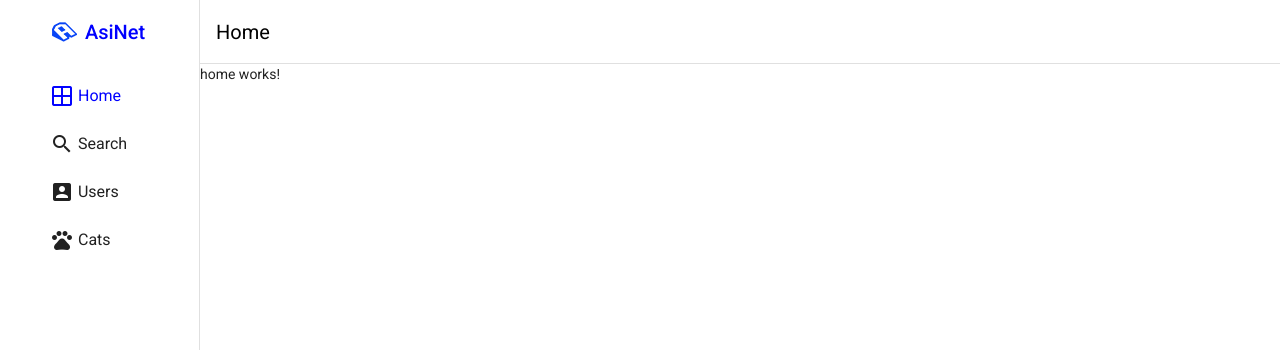
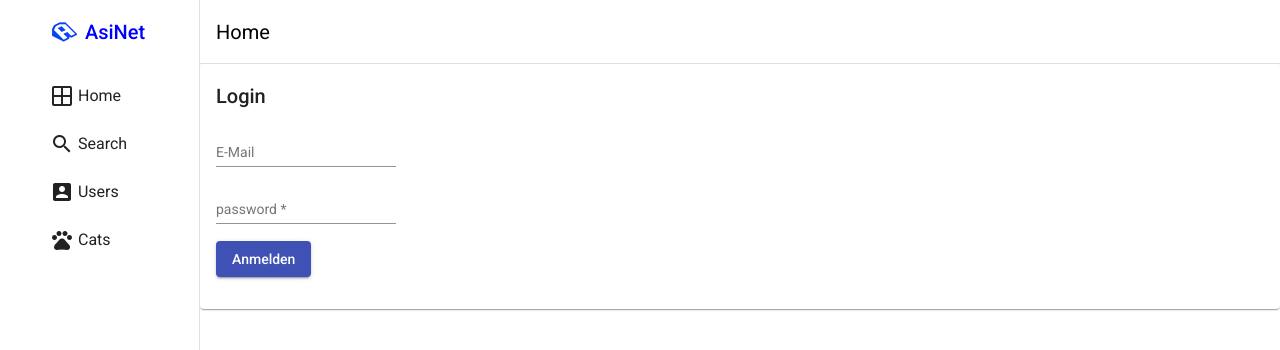
Before and after one commit to Derel20003/Asoziales-Netzwerk, an Angular app in the folder frontend/: page /auth in a window 1280 px wide. Before the commit this address led to /home. Shown: the top 350 px of the page. Built offline with nearby package versions, Linux system fonts and the light colour scheme.

Commit message:
Authentification on frontend

```diff
--- /dev/null
+++ b/frontend/src/app/auth/auth.component.html
@@ -0,0 +1,32 @@
+<mat-card>
+  <form [formGroup]="loginForm" (submit)="login()">
+    <mat-card-content>
+      <h2>Login</h2>
+      <div class="row">
+        <div class="col">
+          <mat-form-field>
+            <input matInput type="email" placeholder="E-Mail" formControlName="email">
+            <mat-error>
+              Bitte gültige E-Mail angeben!
+            </mat-error>
+          </mat-form-field>
+        </div>
+      </div>
+      <div class="row">
+        <div class="col">
+          <mat-form-field>
+            <input matInput type="password" placeholder="password" formControlName="password">
+            <mat-error>
+              Bitte gültiges Passwort angeben!
+            </mat-error>
+          </mat-form-field>
+        </div>
+      </div>
+      <div class="row">
+        <div class="col">
+          <button mat-raised-button color="primary">Anmelden</button>
+        </div>
+      </div>
+    </mat-card-content>
+  </form>
+</mat-card>
--- /dev/null
+++ b/frontend/src/app/auth/auth.component.ts
@@ -0,0 +1,40 @@
+import {Component, OnInit} from '@angular/core';
+import {FormBuilder, FormGroup, Validators} from "@angular/forms";
+import {AuthService} from "../services/auth.service";
+import {MatSnackBar} from "@angular/material/snack-bar";
+import {Router} from "@angular/router";
+
+@Component({
+  selector: 'app-auth',
+  templateUrl: './auth.component.html',
+  styleUrls: ['./auth.component.css']
+})
+export class AuthComponent implements OnInit {
+  loginForm: FormGroup;
+
+  constructor(private fb: FormBuilder, private authService: AuthService, private snackBar: MatSnackBar, private router: Router) {
+    this.loginForm = this.fb.group({
+      email: [null, Validators.email],
+      password: [null, Validators.required]
+    });
+  }
+
+  login(): void {
+    const val = this.loginForm.value;
+    this.authService.login(val.email, val.password).subscribe({
+      next: value => {
+        sessionStorage.setItem('id_token', value.token);
+        sessionStorage.setItem('expires_at', value.expires_at);
+        this.router.navigateByUrl('/res-list');
+      }, error: err => {
+        this.authService.logout();
+        this.snackBar.open(`Anmelden fehlgeschlagen: ${err.message}`, undefined,
+          {duration: 3000, panelClass: 'snackbar-dark'});
+      }
+    });
+  }
+
+  ngOnInit(): void {
+  }
+
+}
--- a/frontend/src/app/services/auth.service.ts
+++ b/frontend/src/app/services/auth.service.ts
@@ -7,13 +7,13 @@ import {Observable} from "rxjs";
   providedIn: 'root'
 })
 export class AuthService {
-  SERVER_URL = 'http://localhost:8080/api/auth/';
+  SERVER_URL = 'http://localhost:8080/auth/';
 
-  constructor(private http: HttpClient, private router: Router) {
+  constructor(private http: HttpClient) {
   }
 
-  login(userid: string, password: string): Observable<any> {
-    return this.http.post(this.SERVER_URL, {userId: userid, password: password});
+  login(email: string, password: string): Observable<any> {
+    return this.http.post(this.SERVER_URL, {email: email});
   }
 
   isLoggedIn(): boolean {
@@ -26,5 +26,4 @@ export class AuthService {
     sessionStorage.removeItem('id_token');
     sessionStorage.removeItem('expires_at');
   }
-
 }
```
Also changed, not shown: frontend/src/app/app-routing.module.ts (+11 -8 lines), frontend/src/app/app.module.ts (+15 -3 lines), frontend/src/app/auth/auth.component.css (added), 2 other files (tests, documents, lock files or other folders).
